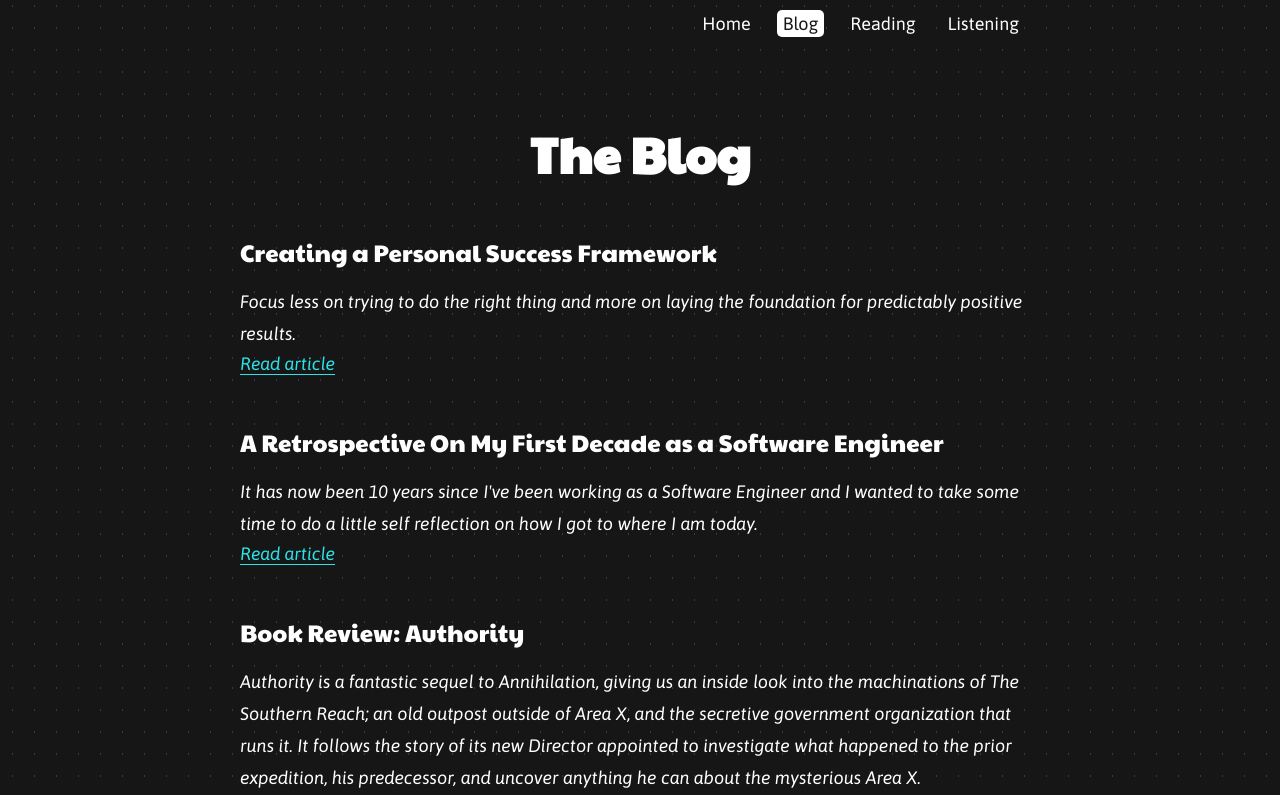
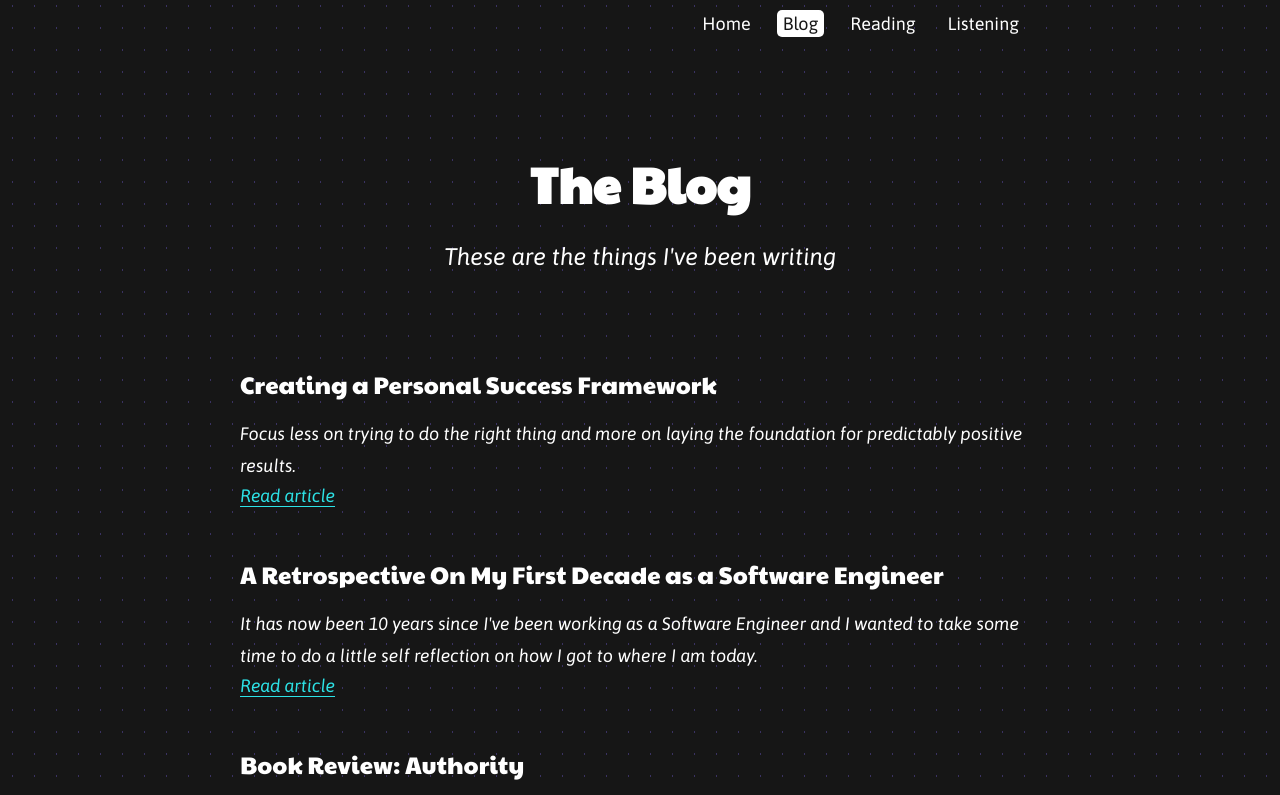
Before and after one commit to gjunkie/freddiecarthy, a Next.js app: page /blog in a window 1280 px wide. Shown: the top 795 px of the page. Built offline with nearby package versions, Linux system fonts and the light colour scheme.

Commit message:
tweak spacing and copy

```diff
--- a/components/BlogPost/styles.js
+++ b/components/BlogPost/styles.js
@@ -2,11 +2,12 @@ import styled from 'styled-components';
 
 export const PageTitle = styled.h1`
   font-size: 50px;
-  margin: 10px 0 25px;
+  margin: 100px 0 25px;
   text-align: center;
 
   @media (max-width: 800px) {
     font-size: 30px;
+    margin: 10px 0 25px;
   }
 `
 
--- a/pages/blog/index.tsx
+++ b/pages/blog/index.tsx
@@ -10,6 +10,7 @@ import {
   Excerpt,
   Main,
   PageTitle,
+  Subheader
 } from '../../styles/blogIndex';
 
 type HomeProps = {
@@ -42,6 +43,7 @@ const BlogIndex: React.FC<HomeProps> = ({allPostsData}) => (
     </Head>
     <Main>
       <PageTitle>The Blog</PageTitle>
+      <Subheader>These are the things I've been writing</Subheader>
 
       <ArticleList>
         {allPostsData.map(({ slug, title, description }) => (
--- a/pages/listening/index.tsx
+++ b/pages/listening/index.tsx
@@ -5,6 +5,7 @@ import {
   AlbumList,
   AlbumListItem,
   PageTitle,
+  Subheader,
   YearHeading
 } from '../../styles/listeningStyles'
 
@@ -13,6 +14,7 @@ const Listening: React.FC = () => {
   return (
     <main>
       <PageTitle>The Music</PageTitle>
+      <Subheader>This is the music that has influenced me</Subheader>
       <h2>Hall of Fame</h2>
       <p>This is the music that I could listen to day in and day out. If I was gonna die tomorrow and I had to choose what to listen to these albums would be it.</p>
       <AlbumList>
--- a/pages/reading/index.tsx
+++ b/pages/reading/index.tsx
@@ -12,7 +12,7 @@ import {
 const Reading: React.FC = () => (
   <Main>
     <PageTitle>The Books</PageTitle>
-    <Subheader>These are the books I&apos;ve been reading.</Subheader>
+    <Subheader>These are the books I&apos;ve been reading</Subheader>
 
     <Heading>Currently Reading</Heading>
     <p>A list of books I&apos;m currently reading</p>
--- a/styles/blogIndex.js
+++ b/styles/blogIndex.js
@@ -6,11 +6,25 @@ export const Main = styled.main`
 
 export const PageTitle = styled.h1`
   font-size: 50px;
-  margin: 10px 0 25px;
+  margin: 100px 0 25px;
   text-align: center;
 
   @media (max-width: 800px) {
     font-size: 30px;
+    margin: 10px 0 25px;
+  }
+`
+
+export const Subheader = styled.div`
+  align-self: center;
+  font-family: AsapItalic;
+  font-size: 24px;
+  margin-bottom: 100px;
+  text-align: center;
+
+  @media (max-width: 800px) {
+    font-size: 16px;
+    margin-bottom: 50px;
   }
 `
 
--- a/styles/readingStyles.js
+++ b/styles/readingStyles.js
@@ -18,11 +18,12 @@ export const Main = styled.main`
 
 export const PageTitle = styled.h1`
   font-size: 50px;
-  margin: 10px 0 25px;
+  margin: 100px 0 25px;
   text-align: center;
 
   @media (max-width: 800px) {
     font-size: 30px;
+    margin: 10px 0 25px;
   }
 `
 
@@ -30,6 +31,7 @@ export const Subheader = styled.div`
   align-self: center;
   font-family: AsapItalic;
   font-size: 24px;
+  margin-bottom: 100px;
   text-align: center;
 
   @media (max-width: 800px) {
```
Also changed, not shown: styles/listeningStyles.js (+15 -1 lines).
